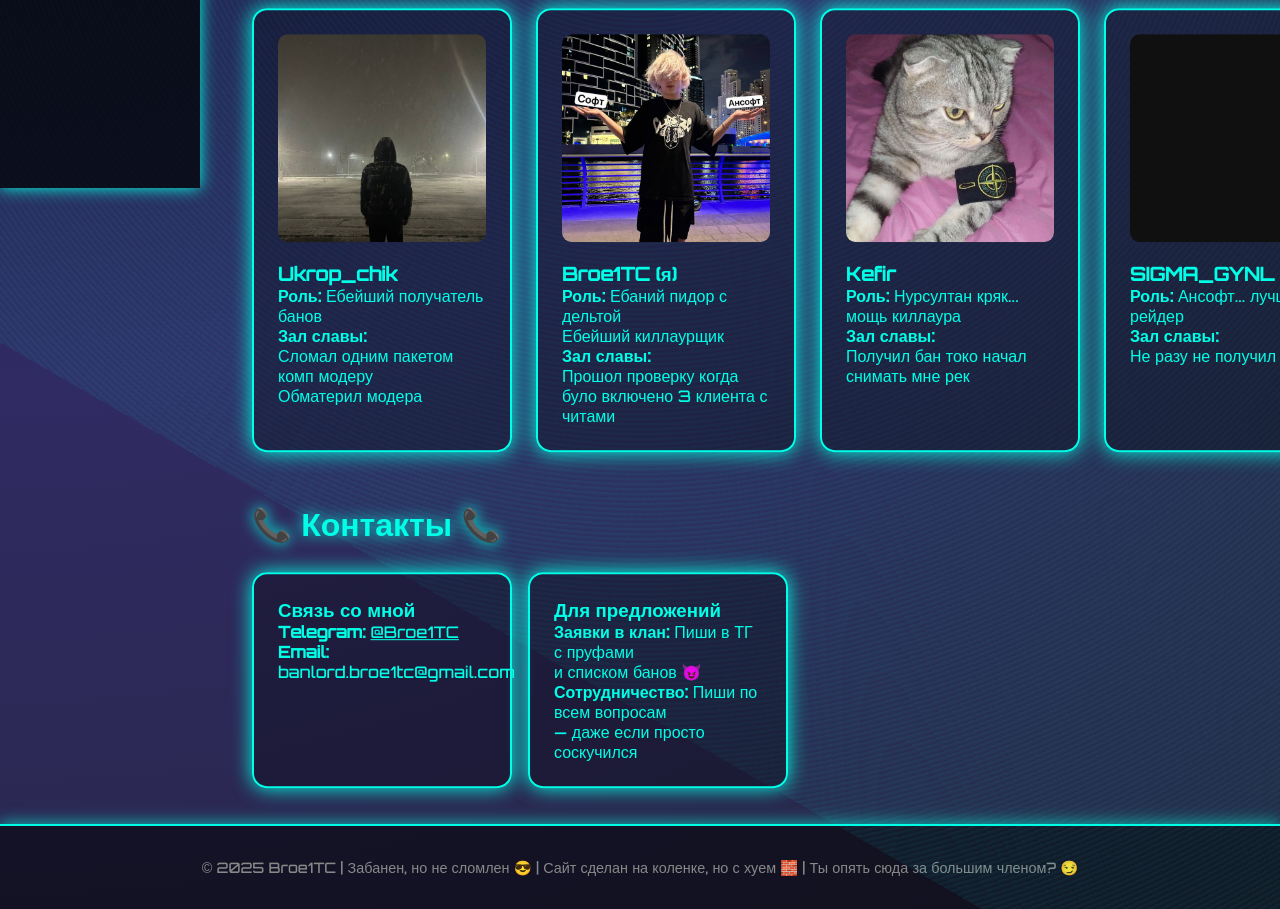
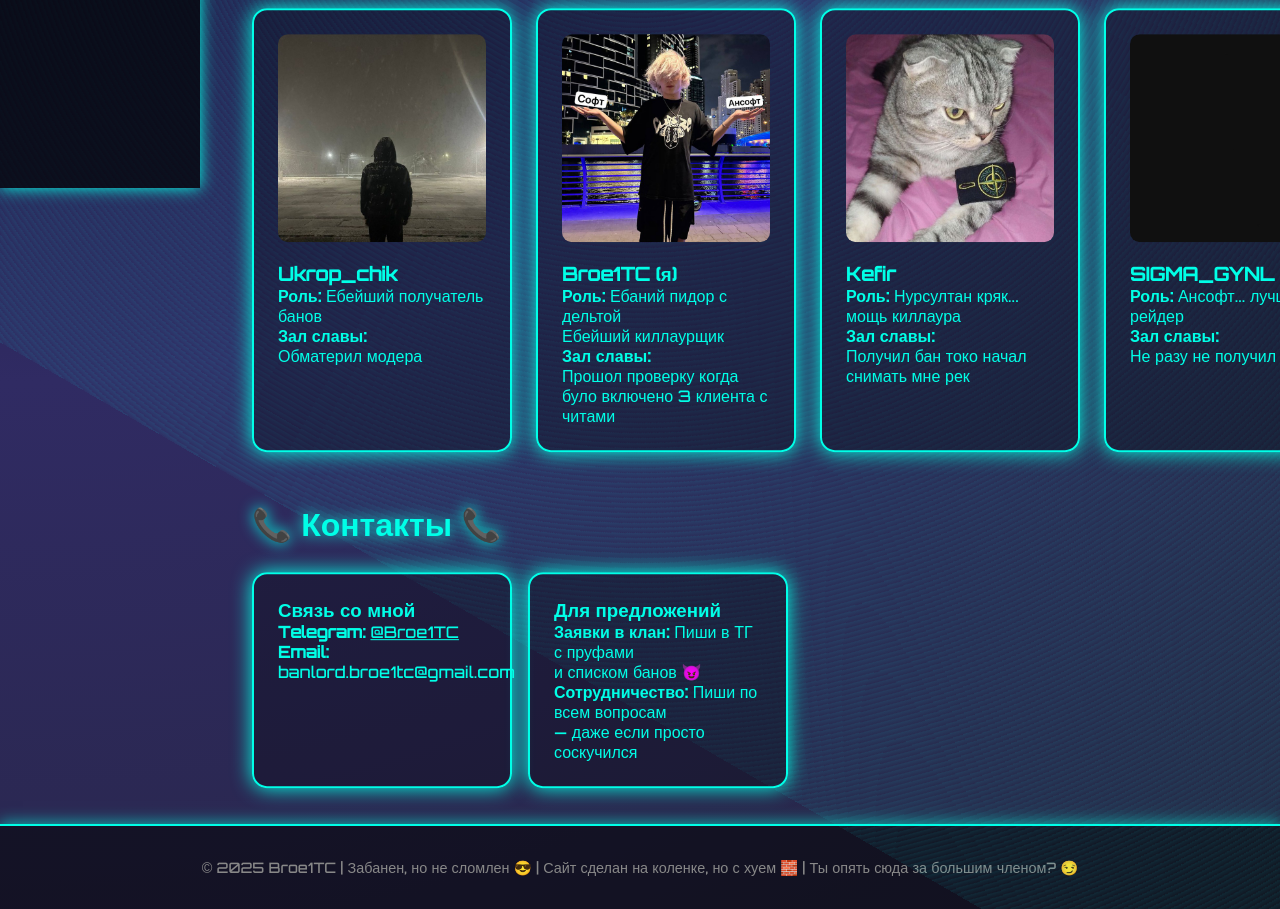
Before and after one commit to Broe1TC/Broe1Mine, a plain HTML site: page index.html in a window 1280 px wide. Shown: the part 612-1521 px from the top of the page. Drawn offline with Linux system fonts and the light colour scheme.

Commit message:
Update index.html

```diff
--- a/index.html
+++ b/index.html
@@ -261,7 +261,7 @@
           <img src="ukrop.png" alt="Ukrop_chik" style="width: 100%; border-radius: 10px; margin-bottom: 1rem;">
           <h3>Ukrop_chik</h3>
           <p><strong>Роль:</strong> Ебейший получатель банов</p>
-          <p><strong>Зал славы:</strong><br>Сломал одним пакетом комп модеру<br>Обматерил модера</p>
+          <p><strong>Зал славы:</strong><br>Обматерил модера</p>
         </div>
 
         <div class="server-card">
```
